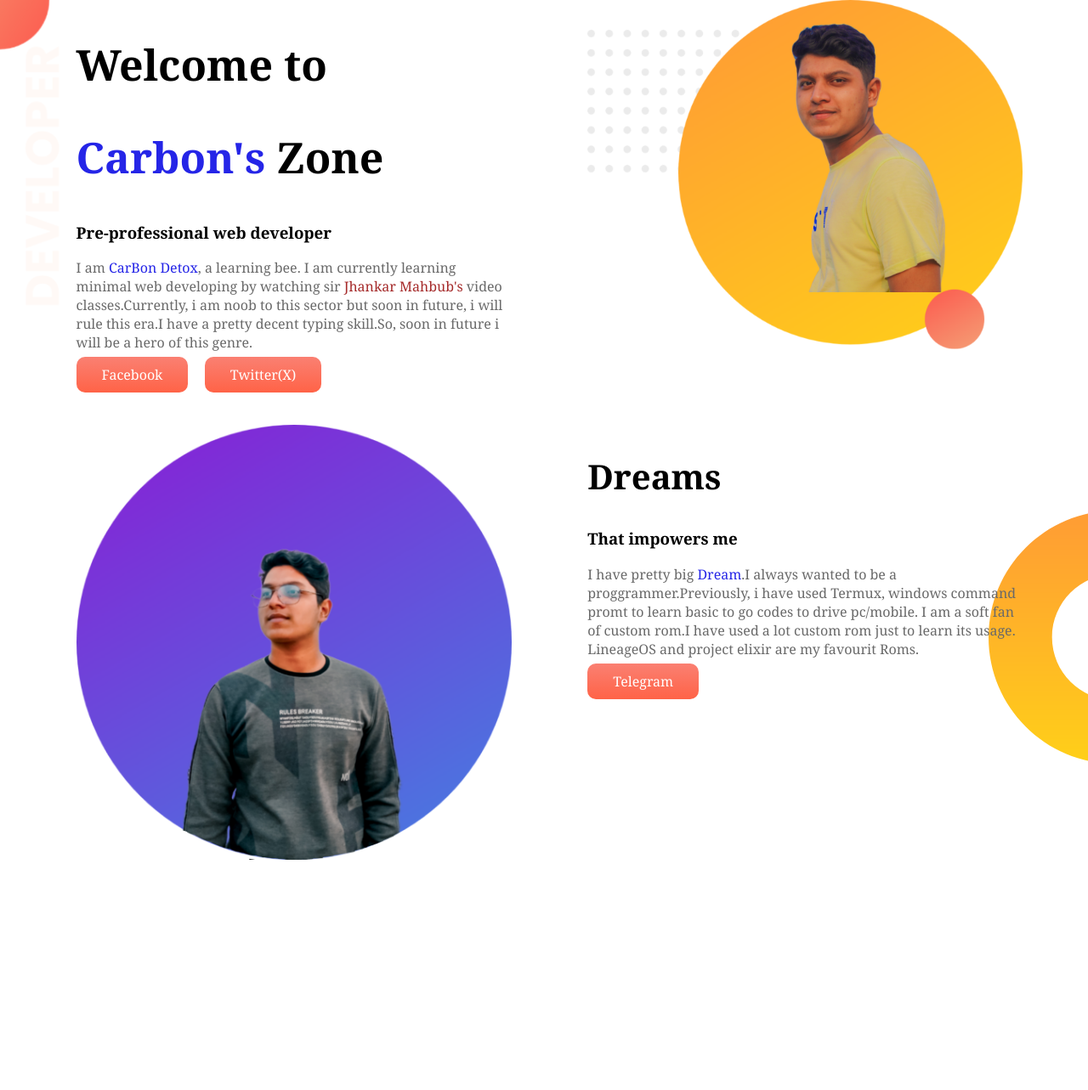
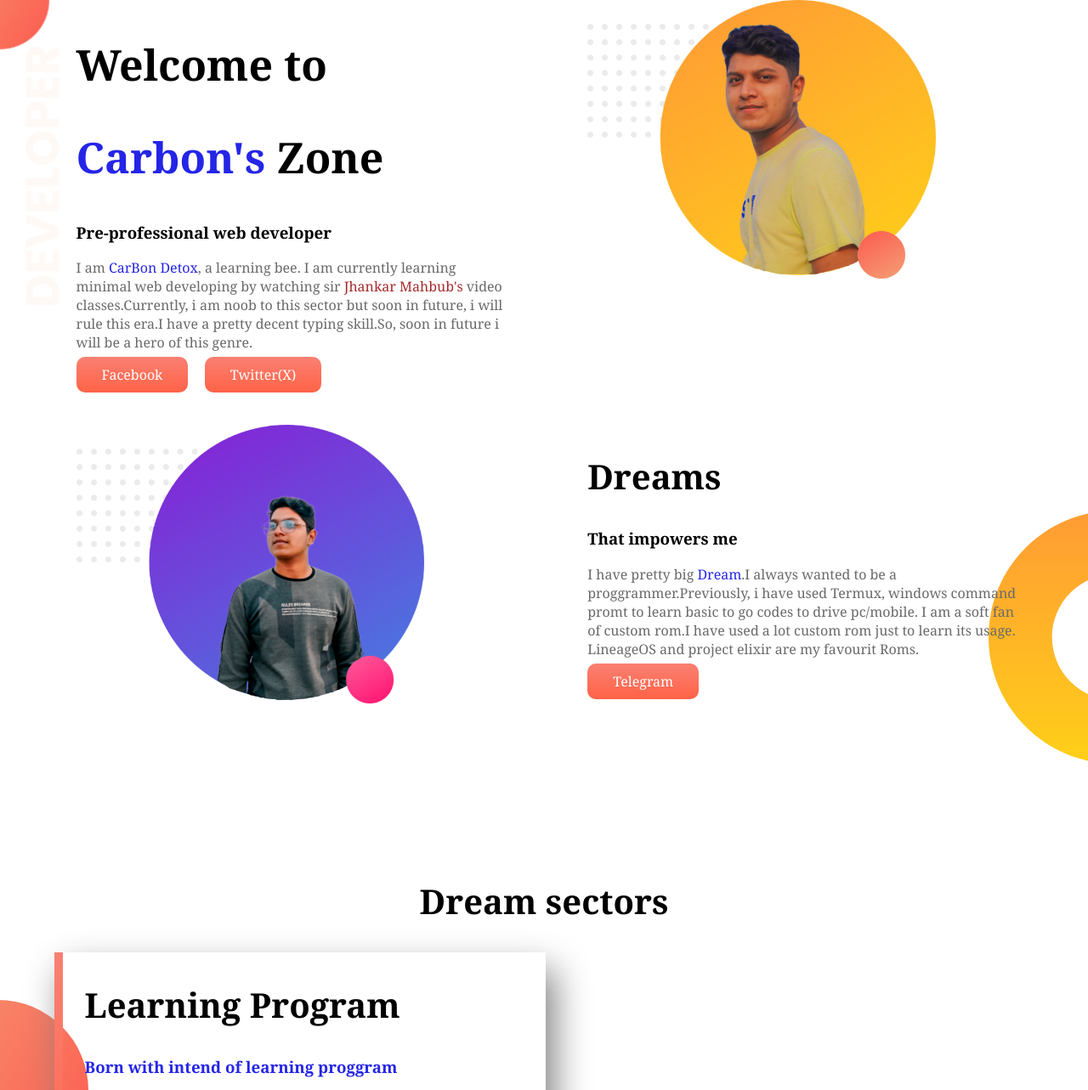
Before and after one commit to maxshanto139/portfolio, a plain HTML site: page index.html in a window 1280 px wide. Shown: the top 1283 px of the page at 85% size. Drawn offline with Linux system fonts and the light colour scheme.

Commit message:
added picture,width,minor mixes

```diff
--- a/index.html
+++ b/index.html
@@ -17,12 +17,12 @@
             <a class="top-button" target="_blank" href="https://x.com/mi_shanto139">Twitter(X)</a>
         </div>
         <div class="upper">
-            <img src="images/profile1.png" alt="">
+            <img src="images/prf1.png" alt="">
         </div>
     </section>
     <section class="section2">
         <div class="upper">
-            <img src="images/profile2.png" alt="">
+            <img src="images/prf2.png" alt="">
         </div>
         <div class="upper">
             <h2>Dreams</h2>
@@ -31,32 +31,8 @@
             <a class="top-button" target="_blank" href="https://t.me/blackdick_139">Telegram</a>
         </div>
     </section>
-    <br>
-    <br>
-    <br>
-    <br>
-    <br>
-    <br>
-    <br>
-    <br>
-    <br>
-    <br>
-    <br>
-    <br>
-    <br>
-    <br>
-    <br>
-    <br>
-    <br>
-    <br>
-    <br>
-    <br>
-    <br>
-    <br>
-    <br>
-    <br>
     <section class="section3">
-        <h2>Dream sectors</h2>
+        <h2 style="text-align: center;">Dream sectors</h2>
         <div id="box1" class="upper bottom-div">
             <h2>Learning Program</h2>
             <h3 class="carbon">Born with intend of learning proggram</h3>
--- a/style.css
+++ b/style.css
@@ -38,7 +38,7 @@
     float: left;
 }
 .upper img {
-    width: 100%;
+    width:80%;
 }
 .top-button{
     text-decoration: none;
```
Also changed, not shown: images/prf1.png (added), images/prf2.png (added).
